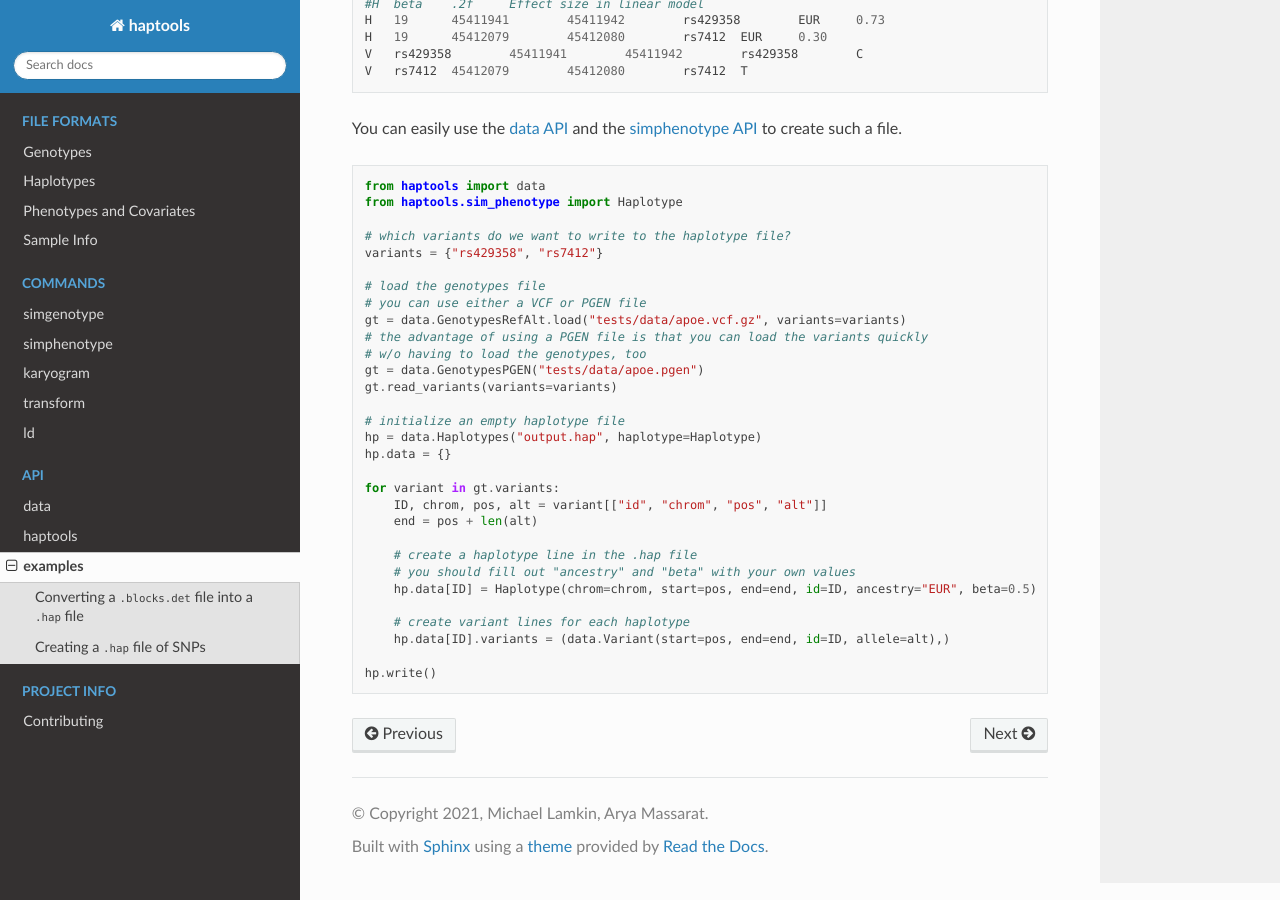
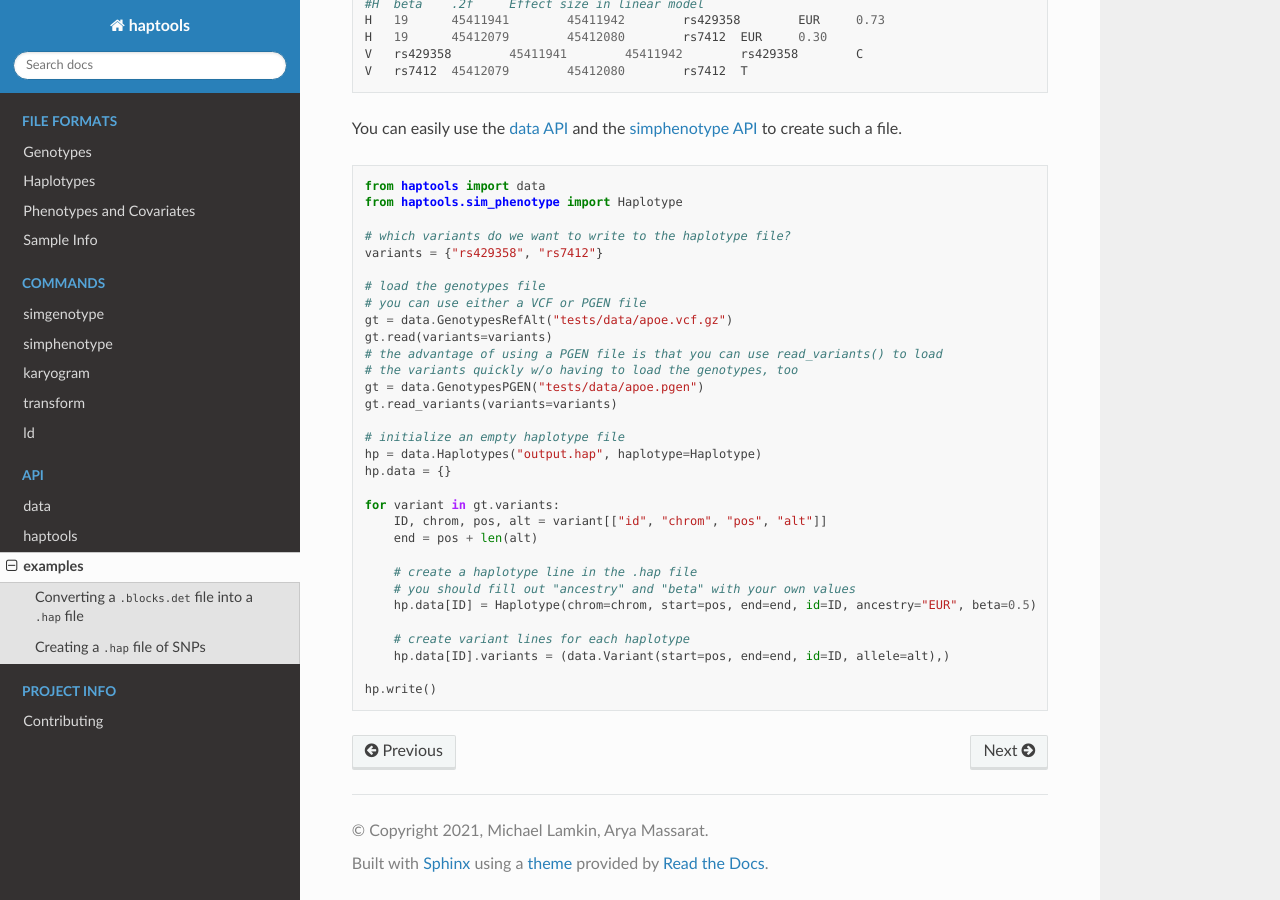
Before and after one commit to CAST-genomics/haptools, a Sphinx documentation site: the page built from docs/api/examples.rst, in a window 1280 px wide and 900 px high, scrolled down 1346 px. Built offline with Sphinx 7.4.7 and the Read the Docs theme 2.0.0, drawn with Linux system fonts in a browser that asks for light colours.

```diff
--- a/docs/api/examples.rst
+++ b/docs/api/examples.rst
@@ -84,9 +85,10 @@ You can easily use the :ref:`data API <api-data>` and the :ref:`simphenotype API
 
     # load the genotypes file
     # you can use either a VCF or PGEN file
-    gt = data.GenotypesRefAlt.load("tests/data/apoe.vcf.gz", variants=variants)
-    # the advantage of using a PGEN file is that you can load the variants quickly
-    # w/o having to load the genotypes, too
+    gt = data.GenotypesRefAlt("tests/data/apoe.vcf.gz")
+    gt.read(variants=variants)
+    # the advantage of using a PGEN file is that you can use read_variants() to load
+    # the variants quickly w/o having to load the genotypes, too
     gt = data.GenotypesPGEN("tests/data/apoe.pgen")
     gt.read_variants(variants=variants)
 
```
Also changed, not shown: other parts of docs/api/examples.rst (+1 -0 lines), docs/commands/simphenotype.rst (+10 -1 lines), 1 other file.
